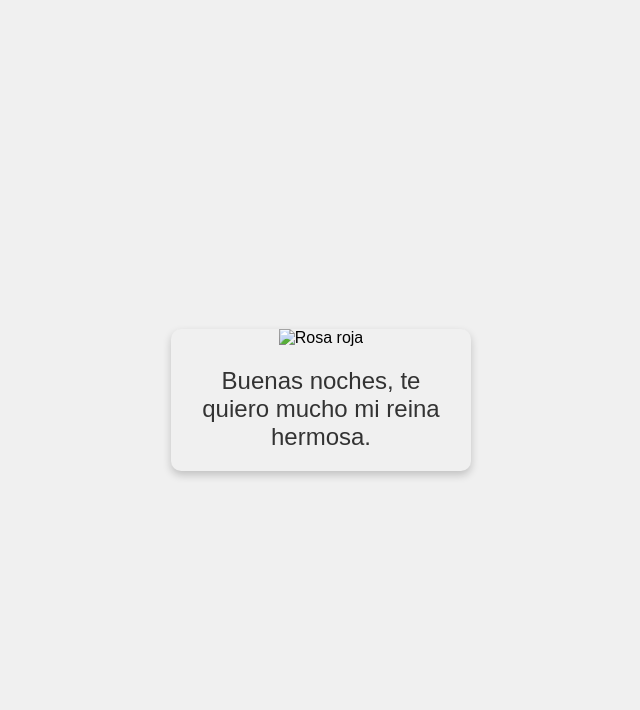
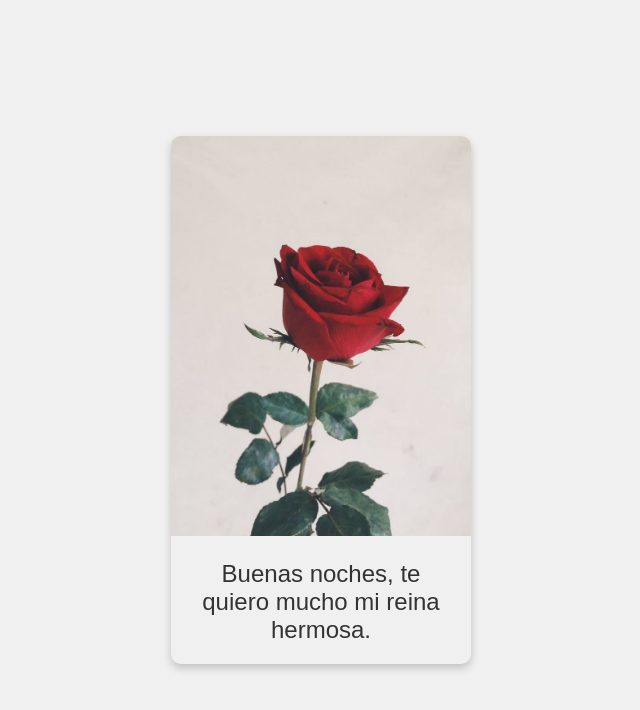
Before and after one commit to Daiver24/Uniguajira, a plain HTML site: page index.html in a window 1280 px wide. Shown: the whole page, without its empty margins (319-959 px from the left). Drawn offline with Linux system fonts and the light colour scheme.

Commit message:
index.html

```diff
--- a/index.html
+++ b/index.html
@@ -9,7 +9,7 @@
 <body>
     <div class="container">
         <div class="card">
-            <img src="./images/Rosa.jpg" alt="Rosa roja" class="rose">
+            <img src="./Rosa.jpg" alt="Rosa roja" class="rose">
             <p class="message">
                 Buenas noches, te quiero mucho mi reina hermosa.
             </p>
```
